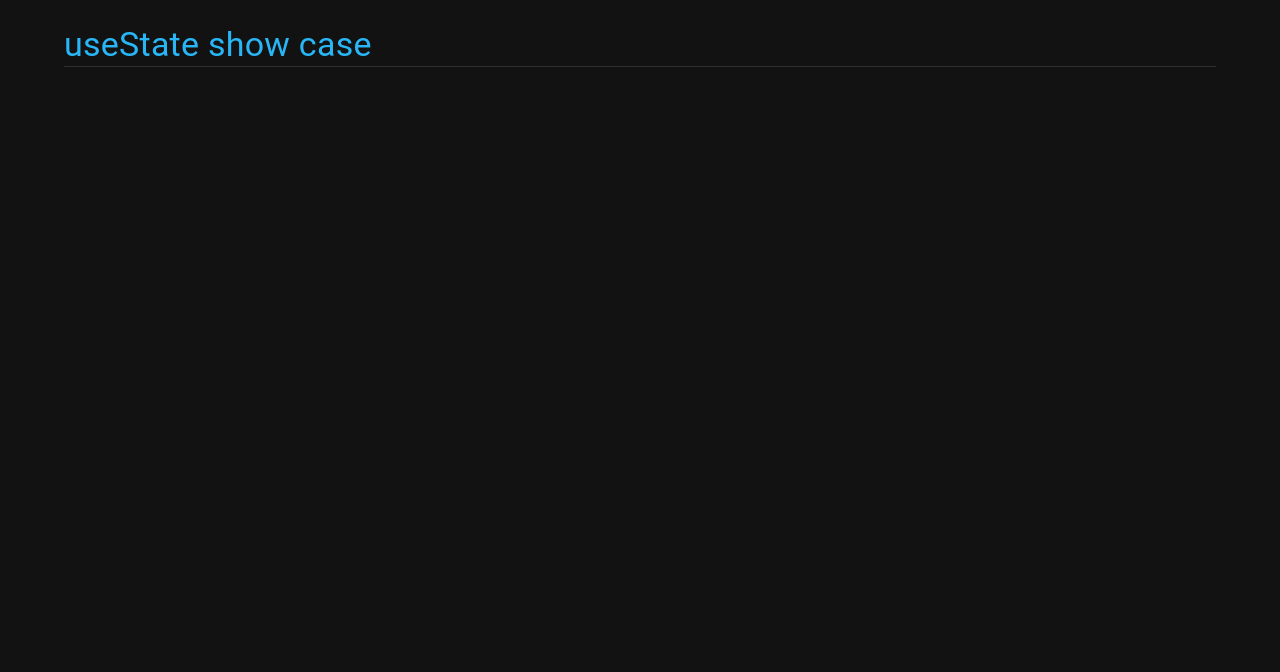
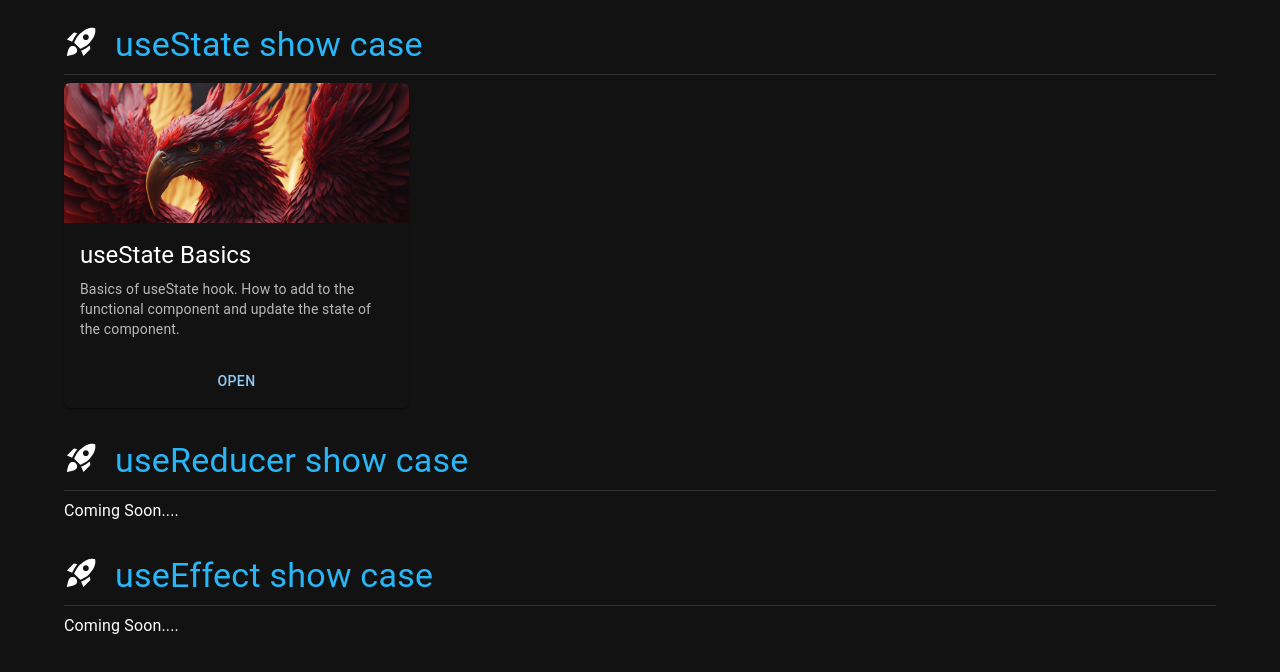
Before and after one commit to mze-runner/phnx-academy, a React (Create React App) app: page / in a window 1280 px wide. Shown: the top 672 px of the page. Built offline with nearby package versions, Linux system fonts and the light colour scheme.

Commit message:
learning sections aded; leardning card added

```diff
--- a/package.json
+++ b/package.json
@@ -5,6 +5,7 @@
   "dependencies": {
     "@emotion/react": "^11.11.0",
     "@emotion/styled": "^11.11.0",
+    "@mui/icons-material": "^5.11.16",
     "@mui/material": "^5.13.0",
     "@reduxjs/toolkit": "^1.9.5",
     "@testing-library/jest-dom": "^5.16.5",
--- /dev/null
+++ b/src/shared/ui/LearningModule/index.tsx
@@ -0,0 +1,31 @@
+import React, { FC, PropsWithChildren } from 'react';
+import { Box, Divider, Typography } from '@mui/material';
+import RocketLaunchSharpIcon from '@mui/icons-material/RocketLaunchSharp';
+
+interface SectionProps {
+    header: string;
+    color?: string;
+}
+
+const LearningModule: FC<PropsWithChildren<SectionProps>> = (
+	{
+		header,
+		color = 'info.main',
+		children
+	}) => {
+
+	return (
+		<Box sx={{ display: 'flex', flexDirection: 'column', rowGap: '0.5rem'  }}>
+			<Box sx={{ display: 'flex', flexDirection: 'row', columnGap: '1rem'  }}>
+				<RocketLaunchSharpIcon fontSize="large" />
+				<Typography variant="h4" sx={{ color }}>{header}</Typography>
+			</Box>
+			<Divider />
+			<Box sx={{ display: 'flex', flexDirection: 'row', columnGap: '2rem', rowGap: '2rem',  flexWrap: 'wrap' }}>
+				{children}
+			</Box>
+		</Box>
+	);
+};
+
+export default LearningModule;
--- a/src/widgets/Welcome/index.tsx
+++ b/src/widgets/Welcome/index.tsx
@@ -1,13 +1,31 @@
 import React, { FC } from 'react';
-import { Divider, Typography } from '@mui/material';
+import { Box } from '@mui/material';
+import LearningModule from '../../shared/ui/LearningModule';
+import LearningCard from './ui/LearningCard';
 
+
+const useStateCards = [
+	{
+		header: 'useState Basics',
+		img: 'card_sample.jpg',
+		body: 'Basics of useState hook. How to add to the functional component and update the state of the component.',
+		link: '/useState/example01'
+	},
+];
 
 const WelcomeWidget: FC = () => {
 
 	return (
 		<>
-			<Typography variant="h4" sx={{ color: 'info.main'}}>useState show case</Typography>
-			<Divider />
+			<Box sx={{ display: 'flex', flexDirection: 'column', rowGap: '2rem' }}>
+				<LearningModule header="useState show case" >
+					{useStateCards.map(( el ) => {
+						return <LearningCard key={el.header} header={el.header} img={el.img} body={el.body} link={el.link} />;
+					})}
+				</LearningModule>
+				<LearningModule header="useReducer show case" >Coming Soon....</LearningModule>
+				<LearningModule header="useEffect show case" >Coming Soon....</LearningModule>
+			</Box>
 		</>
 	);
 };
--- /dev/null
+++ b/src/widgets/Welcome/ui/LearningCard.tsx
@@ -0,0 +1,40 @@
+import React, { FC } from 'react';
+import { Card, CardActionArea, CardMedia, Typography, CardContent, CardActions, Button } from '@mui/material';
+import { useNavigate } from 'react-router-dom';
+
+interface LearningCardProps {
+	img: string; // file name on public folder public/assets/FILE_NAME
+	header: string;
+	body: string;
+	link: string
+}
+
+const LearningCard: FC<LearningCardProps> = ({ img, header, body, link } ) => {
+
+	const navigate = useNavigate();
+	const onActionButtonClick = () => {
+		// TODO: navigate to the page
+		navigate(link);
+	};
+
+	return (
+		<Card sx={{ maxWidth: 345 }}>
+			<CardMedia
+				component="img"
+				height="140"
+				image={`${window.location.origin}/assets/${img}`}
+				alt="phnx academy"
+			/>
+			<CardContent>
+				<Typography gutterBottom variant="h5" component="div">{header}</Typography>
+				<Typography variant="body2" color="text.secondary">{body}</Typography>
+			</CardContent>
+			<CardActions sx={{ justifyContent: 'center' }}>
+				<Button onClick={onActionButtonClick} size="medium" color="primary">
+					Open
+				</Button>
+			</CardActions>
+		</Card>);
+};
+
+export default LearningCard;
```
Also changed, not shown: public/assets/card_sample.jpg (added), 1 other file (tests, documents, lock files or other folders).
